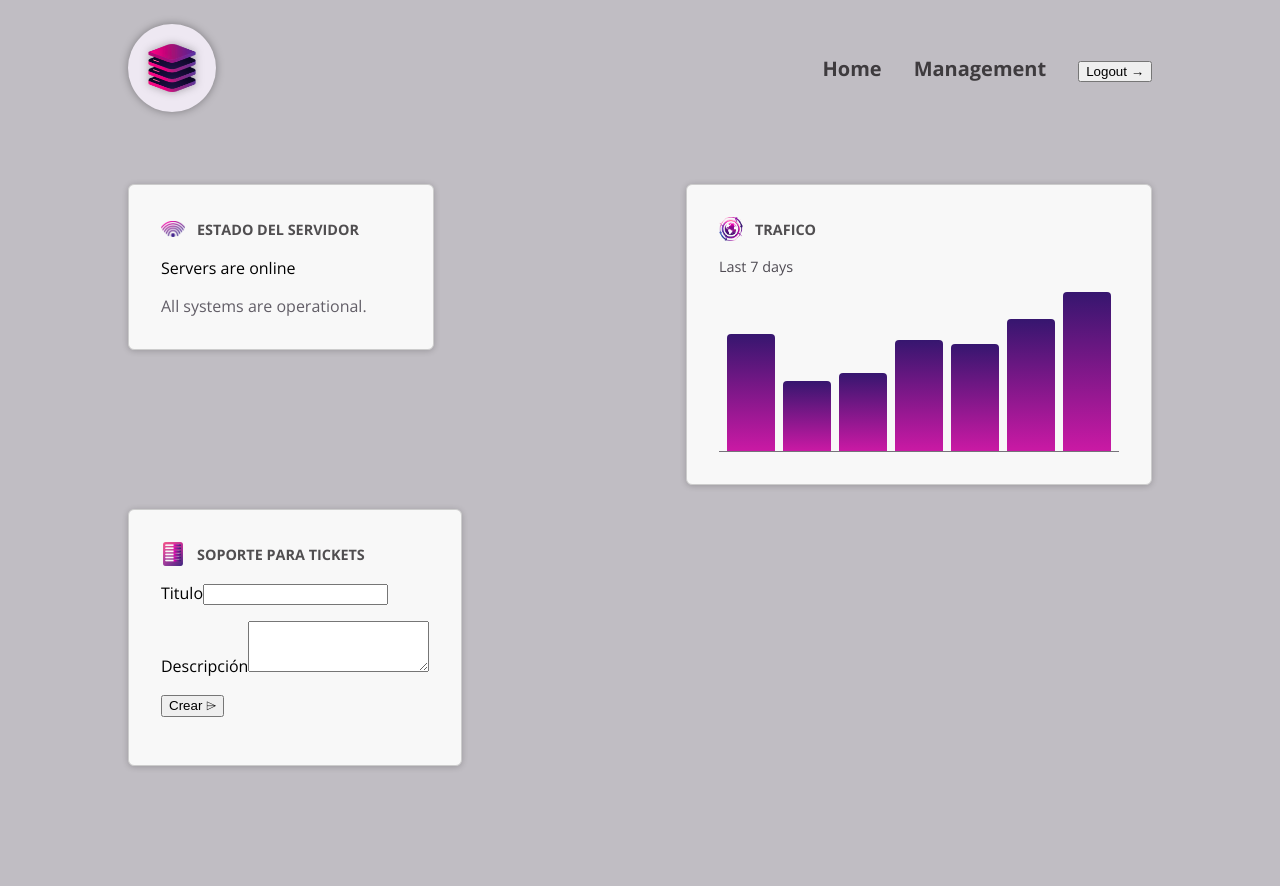
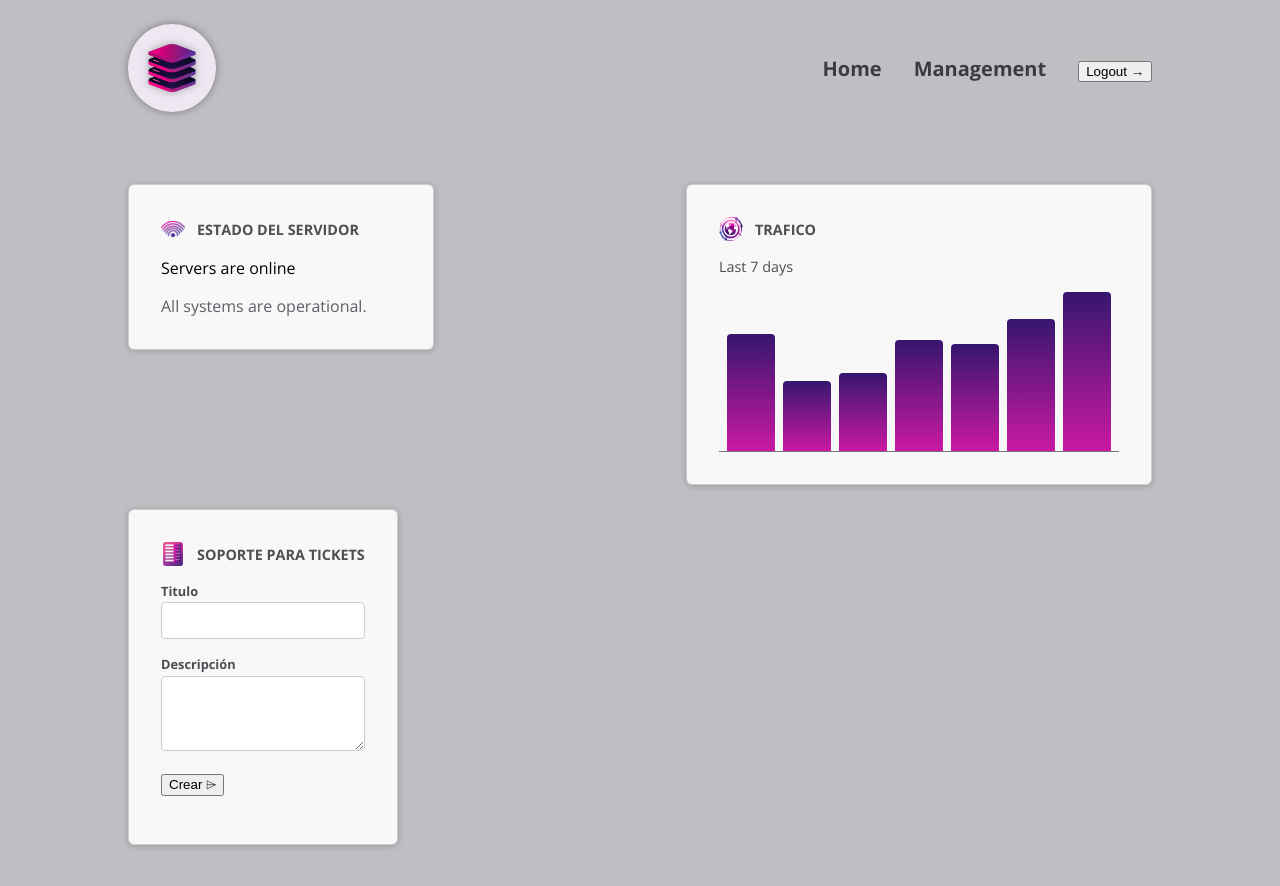
Before and after one commit to BryanVas24/TercerProyectoAngular, an Angular app: page / in a window 1280 px wide. Shown: the top 886 px of the page. Before the commit the page ends 814 px from the top, so only its background shows below. Built offline with nearby package versions, Linux system fonts and the light colour scheme.

Commit message:
Usando ViewEncapsulation

```diff
--- a/src/app/shared/control/control.component.html
+++ b/src/app/shared/control/control.component.html
@@ -1,4 +1,4 @@
-<p>
+<p class="control">
   <label>{{ labelText }}</label>
   <!--Usando una coma en el select podes especificar más cosas a seleccionar-->
   <ng-content select="input,textarea"></ng-content>
--- a/src/app/shared/control/control.component.ts
+++ b/src/app/shared/control/control.component.ts
@@ -1,4 +1,4 @@
-import { Component, Input } from '@angular/core';
+import { Component, Input, ViewEncapsulation } from '@angular/core';
 
 @Component({
   selector: 'app-control',
@@ -6,6 +6,8 @@
   imports: [],
   templateUrl: './control.component.html',
   styleUrl: './control.component.css',
+  //Esta configuración
+  encapsulation: ViewEncapsulation.None,
 })
 export class ControlComponent {
   @Input({ required: true }) labelText!: string;
```
